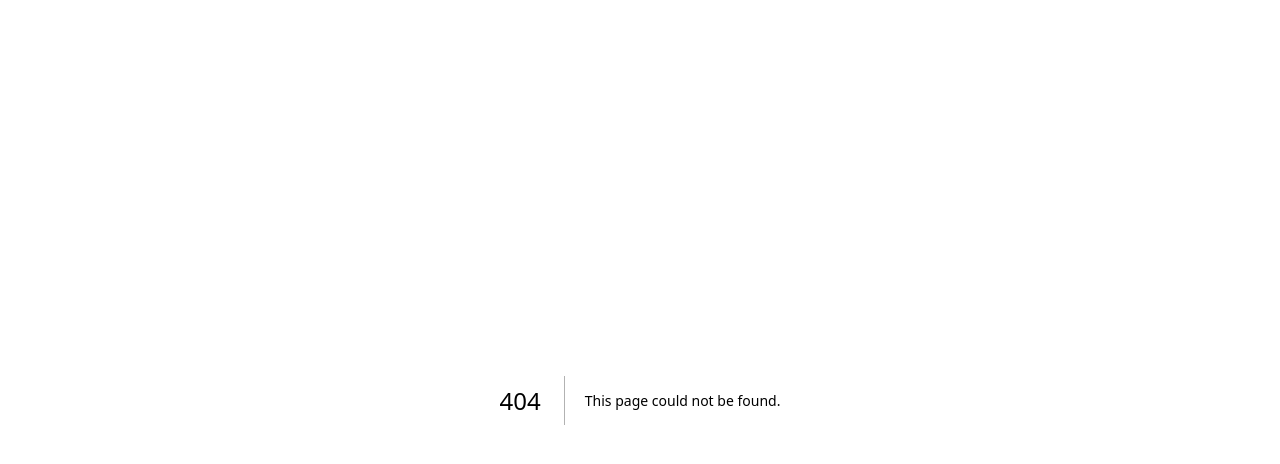
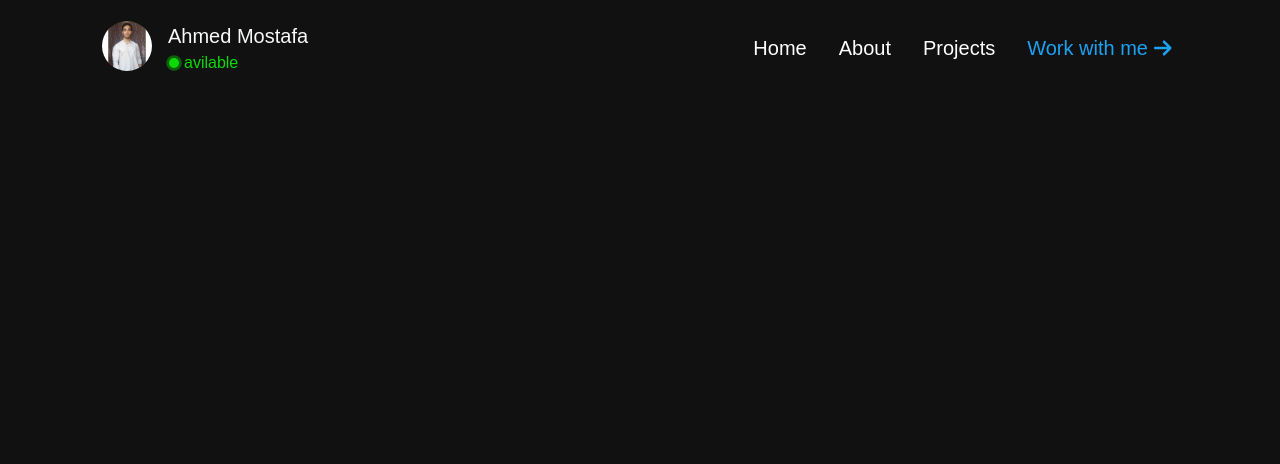
Before and after one commit to AhmedMstafa/portfolio, a Next.js app: page /home in a window 1280 px wide. Before the commit this address had no page. Shown: the top 464 px of the page. Built offline with nearby package versions, Linux system fonts and the light colour scheme.

Commit message:
Add loading page

```diff
--- a/app/globals.css
+++ b/app/globals.css
@@ -14,6 +14,7 @@ body {
   -webkit-font-smoothing: antialiased;
   -moz-osx-font-smoothing: grayscale;
   height: 1000vh;
+  position: relative;
 }
 
 body::before {
@@ -29,13 +30,279 @@ body::before {
   z-index: -1;
 }
 
-* {
-  box-sizing: border-box;
-  padding: 0;
-  margin: 0;
+/* Start Nav */
+
+.nav {
+  z-index: 1;
 }
 
-a {
-  color: inherit;
-  text-decoration: none;
+.status.avilable {
+  color: #0bda07;
 }
+
+.status.not-avilable {
+  color: #e53838;
+}
+
+.status::before,
+.status::after {
+  content: '';
+  position: absolute;
+  top: 50%;
+  left: -10px;
+  width: 10px;
+  height: 10px;
+  transform: translate(-50%, -50%);
+  border-radius: 50%;
+  -webkit-border-radius: 50%;
+  -moz-border-radius: 50%;
+  -ms-border-radius: 50%;
+  -o-border-radius: 50%;
+  /* z-index: 1; */
+}
+
+.status.avilable::before {
+  background-color: #0bda07;
+  box-shadow: 0 0 0 5px rgb(11 218 7 / 40%);
+  animation: throb-avilable 1s alternate infinite;
+  -webkit-animation: throb-avilable 1s alternate infinite;
+}
+
+@keyframes throb-avilable {
+  from {
+    box-shadow: 0 0 0 0 rgb(11 218 7 / 40%);
+  }
+
+  to {
+    box-shadow: 0 0 0 3px rgb(11 218 7 / 40%);
+  }
+}
+
+.navbar-items a:link,
+.navbar-items a:active,
+.navbar-items a:visited {
+  color: #fff;
+}
+
+.navbar-items a:link:hover,
+.navbar-items a:visited:hover {
+  color: #1da1f2;
+}
+
+.navbar-items a:link:last-child,
+.navbar-items a:visited:last-child {
+  color: #1da1f2;
+}
+
+.navbar-items a:link:last-child span {
+  width: 30px;
+  height: 20px;
+  overflow: hidden;
+}
+
+.navbar-items a:link:last-child span svg:first-child,
+.navbar-items a:link:last-child span svg:last-child {
+  position: absolute;
+}
+
+.navbar-items a:link:last-child svg:first-child {
+  transform: translateX(-40px);
+  -webkit-transform: translateX(-40px);
+  -moz-transform: translateX(-40px);
+  -ms-transform: translateX(-40px);
+  -o-transform: translateX(-40px);
+}
+
+.navbar-items a:link:last-child svg:first-child,
+.navbar-items a:link:last-child span svg:last-child {
+  transition: 0.3s linear;
+}
+
+.navbar-items a:link:last-child:hover svg:first-child {
+  transform: translateX(0);
+}
+
+.navbar-items a:link:last-child:hover span svg:last-child {
+  transform: translateX(40px);
+  -webkit-transform: translateX(40px);
+  -moz-transform: translateX(40px);
+  -ms-transform: translateX(40px);
+  -o-transform: translateX(40px);
+}
+
+.navbar-toggler {
+  width: 40px;
+  height: 40px;
+  position: relative;
+  transition: 0.5s ease-in-out;
+  -webkit-transition: 0.5s ease-in-out;
+  -moz-transition: 0.5s ease-in-out;
+  -ms-transition: 0.5s ease-in-out;
+  -o-transition: 0.5s ease-in-out;
+}
+
+.navbar-toggler,
+.navbar-toggler:focus,
+.navbar-toggler:active,
+.navbar-toggler-icon:active {
+  outline: none;
+  box-shadow: none;
+  border: 0;
+}
+
+.navbar-toggler span {
+  margin: 0;
+  padding: 0;
+}
+
+.toggler-icon {
+  display: block;
+  position: absolute;
+  height: 3px;
+  width: 100%;
+  background: linear-gradient(
+    252deg,
+    rgba(11, 218, 7, 1) 0%,
+    rgba(29, 161, 242, 1) 51%,
+    rgba(29, 161, 242, 1) 100%
+  );
+  opacity: 1;
+  left: 0;
+  transform: rotate(0deg);
+  -webkit-transform: rotate(0deg);
+  -moz-transform: rotate(0deg);
+  -ms-transform: rotate(0deg);
+  -o-transform: rotate(0deg);
+  transition: 0.25s ease-in-out;
+  -webkit-transition: 0.25s ease-in-out;
+  -moz-transition: 0.25s ease-in-out;
+  -ms-transition: 0.25s ease-in-out;
+  -o-transition: 0.25s ease-in-out;
+}
+
+.middle-bar {
+  margin-top: 0px;
+}
+
+.navbar-toggler .top-bar {
+  margin-top: 0px;
+  transform: rotate(135deg);
+  -webkit-transform: rotate(135deg);
+  -moz-transform: rotate(135deg);
+  -ms-transform: rotate(135deg);
+  -o-transform: rotate(135deg);
+}
+
+.navbar-toggler .middle-bar {
+  opacity: 0;
+  filter: alpha(opacity=0);
+  -webkit-filter: alpha(opacity=0);
+}
+
+.navbar-toggler .bottom-bar {
+  margin-top: 0px;
+  transform: rotate(-135deg);
+  -webkit-transform: rotate(-135deg);
+  -moz-transform: rotate(-135deg);
+  -ms-transform: rotate(-135deg);
+  -o-transform: rotate(-135deg);
+}
+
+/* when collapse */
+
+.navbar-toggler.collapsed .top-bar {
+  margin-top: -20px;
+  transform: rotate(0deg);
+  -webkit-transform: rotate(0deg);
+  -moz-transform: rotate(0deg);
+  -ms-transform: rotate(0deg);
+  -o-transform: rotate(0deg);
+}
+
+.navbar-toggler.collapsed .middle-bar {
+  opacity: 1;
+  filter: alpha(opacity=100);
+  -webkit-filter: alpha(opacity=100);
+}
+
+.navbar-toggler.collapsed .middle-bar {
+  margin-top: 20px;
+  transform: rotate(0deg);
+  -webkit-transform: rotate(0deg);
+  -moz-transform: rotate(0deg);
+  -ms-transform: rotate(0deg);
+  -o-transform: rotate(0deg);
+}
+
+.navbar-toggler.collapsed .bottom-bar {
+  margin-top: 20px;
+  transform: rotate(0deg);
+  -webkit-transform: rotate(0deg);
+  -moz-transform: rotate(0deg);
+  -ms-transform: rotate(0deg);
+  -o-transform: rotate(0deg);
+}
+
+/* Color of 3 lines */
+
+.navbar-toggler.collapsed .toggler-icon {
+  background: white;
+}
+
+/* nav */
+
+@media (min-width: 992px) {
+  .bg-transparent-lg {
+    background-color: transparent !important;
+  }
+  .border-0-lg {
+    border: 0 !important;
+  }
+}
+
+/* Start Loading */
+
+.loading {
+  animation: disapero 3s linear forwards;
+  -webkit-animation: disapero 3s linear forwards;
+  z-index: 2;
+}
+.loading-title {
+  color: #6f6f6f;
+  transition: 0.3s linear;
+  -webkit-transition: 0.3s linear;
+  -moz-transition: 0.3s linear;
+  -ms-transition: 0.3s linear;
+  -o-transition: 0.3s linear;
+}
+
+.loading-progress {
+  background-color: #3d3d3d;
+  width: 100px;
+  height: 1px;
+  padding: 0;
+  display: flex;
+  align-items: center;
+  justify-content: center;
+}
+
+.loading-progress span {
+  height: 1px;
+  transition: 0.3s linear;
+  -webkit-transition: 0.3s linear;
+  -moz-transition: 0.3s linear;
+  -ms-transition: 0.3s linear;
+  -o-transition: 0.3s linear;
+}
+
+@keyframes disapero {
+  from {
+    opacity: 1;
+  }
+
+  to {
+    opacity: 0;
+  }
+}
+
+/* End Loading */
--- /dev/null
+++ b/app/home/page.js
@@ -0,0 +1,5 @@
+import Navbar from '@/components/navbar';
+
+export default async function HomePage() {
+  return <Navbar />;
+}
--- a/app/layout.js
+++ b/app/layout.js
@@ -2,9 +2,9 @@ import { Inter } from 'next/font/google';
 import 'bootstrap/dist/css/bootstrap.css';
 import './globals.css';
 import BootstrapClient from '@/lib/bootstrap-client';
-
 import { config } from '@fortawesome/fontawesome-svg-core';
 import '@fortawesome/fontawesome-svg-core/styles.css';
+import { Suspense } from 'react';
 config.autoAddCss = false;
 
 const inter = Inter({
@@ -33,8 +33,8 @@ export default function RootLayout({ children }) {
   return (
     <html lang="en">
       <body className={`${inter.variable}`}>
+        <BootstrapClient />
         {children}
-        <BootstrapClient />
       </body>
     </html>
   );
--- /dev/null
+++ b/components/navbar.js
@@ -0,0 +1,66 @@
+import Image from 'next/image';
+import { faArrowRight } from '@fortawesome/free-solid-svg-icons';
+import { FontAwesomeIcon } from '@fortawesome/react-fontawesome';
+
+export default function Navbar() {
+  return (
+    <nav className="nav navbar navbar-expand-lg background-transparent position-absolute w-100">
+      <div className="container  pt-2 ps-4 pe-4">
+        <div className="navbar-brand logo-image ms-2 mb-1">
+          <Image
+            src="/Images/logo.jpg"
+            width="50"
+            height="50"
+            alt="logo"
+            className="img-fluid rounded-circle "
+          />
+        </div>
+        <div className="navbar-brand title me-auto">
+          <div className="name fs-5 text-light ms-0">Ahmed Mostafa</div>
+          <div className="status avilable fs-6 position-relative ms-3">
+            avilable
+          </div>
+        </div>
+        <button
+          className="navbar-toggler collapsed d-flex d-lg-none flex-column justify-content-around"
+          type="button"
+          data-bs-toggle="collapse"
+          data-bs-target="#navbarNavAltMarkup"
+          aria-controls="navbarNavAltMarkup"
+          aria-expanded="false"
+          aria-label="Toggle navigation"
+        >
+          <span className="toggler-icon top-bar"></span>
+          <span className="toggler-icon middle-bar"></span>
+          <span className="toggler-icon bottom-bar"></span>
+        </button>
+        <div
+          className="collapse navbar-collapse mt-4 mt-lg-0 bg-black bg-transparent-lg border border-white border-0-lg"
+          id="navbarNavAltMarkup"
+        >
+          <div className="navbar-items navbar-nav fs-5 gap-3 ms-lg-auto p-4 p-lg-0 ">
+            <a className="nav-link" href="#">
+              Home
+            </a>
+            <a className="nav-link" href="#about">
+              About
+            </a>
+            <a className="nav-link" href="#works">
+              Projects
+            </a>
+            <a
+              className="nav-link d-flex align-items-center "
+              href="#work-with-me"
+            >
+              Work with me
+              <span className="position-relative d-inline-flex align-items-center justify-content-center">
+                <FontAwesomeIcon icon={faArrowRight} />
+                <FontAwesomeIcon icon={faArrowRight} />
+              </span>
+            </a>
+          </div>
+        </div>
+      </div>
+    </nav>
+  );
+}
```
Also changed, not shown: app/loading/page.js (added, +36 -0 lines), app/loading/page.module.css (added, +44 -0 lines), app/page.js (+3 -4 lines), components/navbar.module.css (added).
